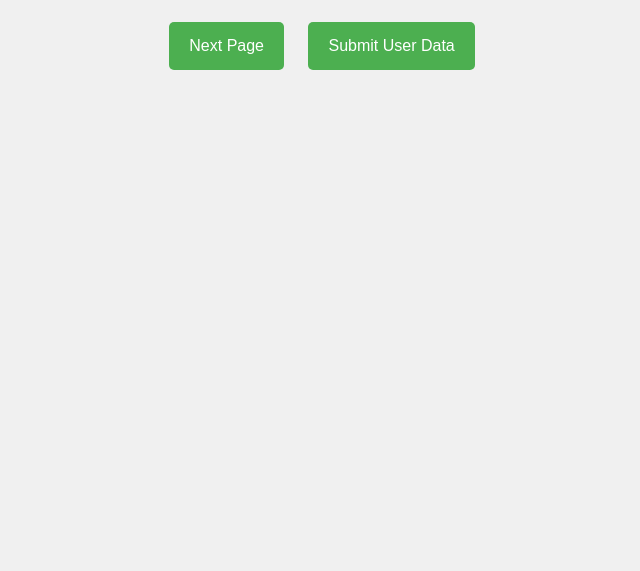
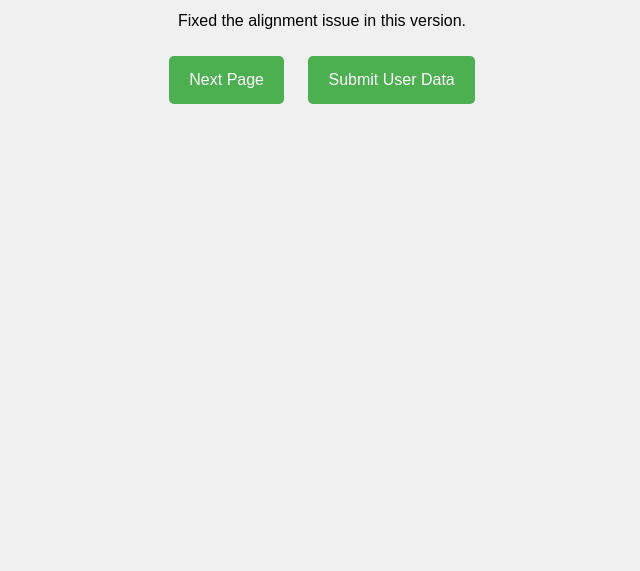
Before and after one commit to vinceinstructor/web-app-2, a plain HTML site: page index.html in a window 1280 px wide. Shown: the part 229-800 px from the top of the page, without its empty margins (318-958 px from the left). Drawn offline with Linux system fonts and the light colour scheme.

```diff
--- a/index.html
+++ b/index.html
@@ -8,6 +8,7 @@
 <body>
     <h1>Welcome to My Website</h1>
     <h2>Explore More</h2>
+    <p>Fixed the alignment issue in this version.</p>
     <button onclick="location.href='page2.html';">Next Page</button>
     <button onclick="location.href='form.html';">Submit User Data</button>
 </body>
```
